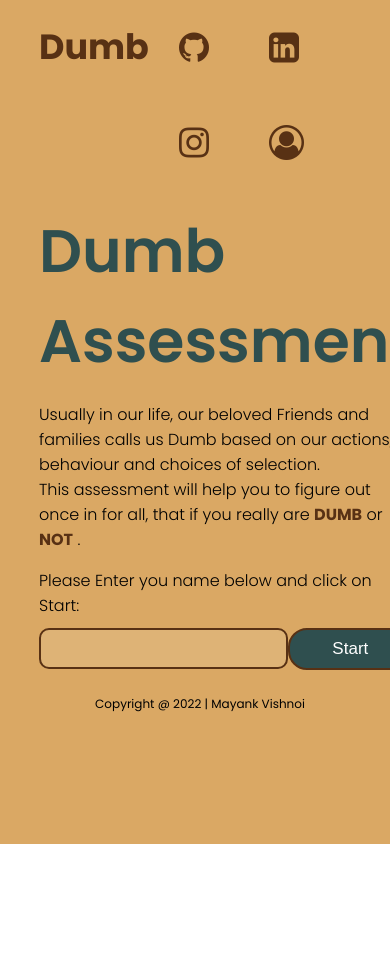
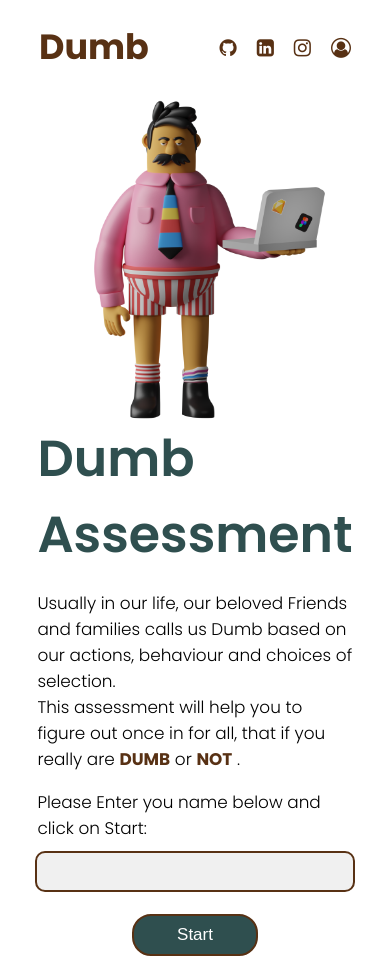
Before and after one commit to vishnoi-m/dumb-finder, a React (Create React App) app: page / in a window 390 px wide. Before the commit the page ends 844 px from the top, so only its background shows below. Built offline with nearby package versions, Linux system fonts and the light colour scheme.

Commit message:
Responsive UI

```diff
--- a/src/App.css
+++ b/src/App.css
@@ -1,7 +1,7 @@
-.dumb-container {
-  height: 100vh;
-  overflow: auto;
-  background-color: #daa864;
+.App {
+  /* height: 100vh;
+  overflow: auto; */
+  /* background-color: #daa864; */
 }
 :root {
   --brown-text: #583114;
--- a/src/App.js
+++ b/src/App.js
@@ -1,11 +1,12 @@
-import './App.css';
-import DumbContainer from './dumb/DumbContainer';
-import DumbHeaderComponent from './dumb/header/DumbHeaderComponent';
+import "./App.css";
+// import DumbContainer from './dumb/DumbContainer';
+import DumbHeaderComponent from "./dumb/header/DumbHeaderComponent";
+import DumbHomeComponent from "./dumb/home/DumbHomeComponent";
 
 function App() {
   return (
     <div className="App">
-      <DumbContainer/>
+      <DumbHomeComponent />
     </div>
   );
 }
--- a/src/dumb/footer/Footer.css
+++ b/src/dumb/footer/Footer.css
@@ -15,7 +15,11 @@
   flex-direction: row;
   justify-content: space-evenly;
   align-items: center;
+  position: absolute;
+  width: 100%;
+  bottom: 0;
   margin-top: 20px;
+  background-color: #daa864;
 }
 
 .main-footer-content .main-footer-message span {
@@ -37,6 +41,12 @@
   transform: scale(1.5);
 }
 
+@media only screen and (max-width: 1110px) {
+  .main-footer-content {
+    position: absolute;
+    margin: 0;
+  }
+}
 @media only screen and (min-width: 475px) {
   .scroll-container {
     margin-bottom: 10px;
@@ -44,13 +54,13 @@
 }
 
 @media only screen and (max-width: 570px) {
-  .main-footer-content {
+  /* .main-footer-content {
     display: flex;
     flex-direction: column;
     justify-content: space-evenly;
     align-items: center;
     margin-top: 20px;
-  }
+  } */
 }
 .btn-scroll {
   width: 50px;
--- a/src/dumb/header/DumbHeaderComponent.css
+++ b/src/dumb/header/DumbHeaderComponent.css
@@ -18,7 +18,8 @@
 
 .colz .colz-icon i {
   color: var(--brown-text);
-  padding: 30px;
+  padding-top: 30px;
+  padding-right: 30px;
   padding-left: 30px;
   font-size: 35px;
 }
@@ -27,7 +28,19 @@
   transform: scale(1.5);
 }
 
-@media screen and (max-width: 1030px) {
-  .colz {
+@media screen and (max-width: 1188px) {
+  .colz .colz-icon i {
+    margin-top: 4%;
+    padding-right: 0;
+    padding-left: 20px;
   }
 }
+
+@media screen and (max-width: 499px) {
+  .colz .colz-icon i {
+    margin-top: 5%;
+    padding-right: 0;
+    padding-left: 20px;
+    font-size: 20px;
+  }
+}
--- a/src/dumb/home/DumbHomeComponent.css
+++ b/src/dumb/home/DumbHomeComponent.css
@@ -1,21 +1,31 @@
+.main-container {
+  display: flex;
+  flex-direction: column;
+  height: 100%;
+  margin: 0;
+  /* background-color: #daa864; */
+}
 .home-container {
   display: flex;
   flex-direction: row;
-  justify-content: space-between;
+  justify-content: center;
   padding-top: 4%;
+  /* height: 80%; */
   align-items: center;
+  margin: 0 auto;
 }
 
 .assessment-info {
   display: flex;
   flex-direction: column;
-  /* align-items: center; */
   justify-content: center;
   padding-left: 10%;
+  padding-right: 10%;
+  height: 100%;
 }
 .assessment-info .assessment-heading {
-  /* font-size: 4vw; */
-  font-size: 60px;
+  font-size: 6vh;
+  /* font-size: 60px; */
   color: var(--slate-grey);
   font-family: "Poppins SemiBold";
   /* align-self: flex-start; */
@@ -28,6 +38,7 @@
 }
 
 .assessment-description p {
+  font-size: 2vh;
   font-family: "Poppins Light";
 }
 
@@ -36,14 +47,18 @@
   font-family: "Poppins Bold";
 }
 .assessment-option {
+  font-size: 2vh;
   font-family: "Poppins Light";
 }
 
-.illustration-icon img {
+.illustration-icon {
   display: flex;
   align-items: center;
   justify-content: center;
-  max-height: 100%;
+}
+.illustration-icon img {
+  /* max-height: 100%; */
+  height: 100%;
   max-width: 90%;
   object-fit: contain;
 }
@@ -59,13 +74,15 @@
   align-items: center;
   justify-content: space-between;
   margin-top: 10px;
+  width: 100%;
 }
 .assessment-input input {
   width: 60%;
   border: 2px solid var(--brown-text);
   outline: none;
-  /* background-color: rgba(230, 230, 230, 0.6); */
-  background-color: rgba(222 179 118);
+  background-color: rgba(230, 230, 230, 0.6);
+  /* background-color: rgba(222 179 118); */
+  background-color: rgba(230, 230, 230, 0.6);
   padding: 0.5rem 1rem;
   font-size: 1.1rem;
   /* margin-bottom: 22px; */
@@ -75,14 +92,15 @@
 
 .assessment-input input:focus {
   border: 2px solid var(--slate-grey);
-  background-color: var(--brown-background);
+  /* background-color: var(--brown-background); */
+  background-color: var(--white);
 }
 
 .assessment-option .assessment-input button {
   /* margin-top: 15px; */
   padding: 9px;
   outline: none;
-  width: 130px;
+  width: 30%;
   border: 2px solid var(--brown-text);
   font-size: 17px;
   border-radius: 19px;
@@ -93,8 +111,36 @@
 }
 
 .assessment-option .assessment-input button:hover {
-  background-color: var(--brown-background);
+  /* background-color: var(--brown-background); */
+  background-color: var(--white);
   color: var(--brown-text);
   transition: all ease 0.4s;
   border: 2px solid var(--slate-grey);
 }
+
+@media only screen and (max-width: 1188px) {
+  .home-container {
+    flex-direction: column-reverse;
+    padding-bottom: 5%;
+  }
+}
+
+@media only screen and (max-width: 500px) {
+  .assessment-info desc {
+    padding-left: 20%;
+    padding-right: 20%;
+  }
+
+  .assessment-input {
+    flex-direction: column;
+  }
+
+  .assessment-input input {
+    width: 90%;
+    margin-bottom: 7%;
+  }
+
+  .assessment-option .assessment-input button {
+    width: 40%;
+  }
+}
--- a/src/dumb/home/DumbHomeComponent.js
+++ b/src/dumb/home/DumbHomeComponent.js
@@ -1,10 +1,14 @@
 import React from "react";
 import "./DumbHomeComponent.css";
+import Header from "../header/DumbHeaderComponent";
+import Footer from "../footer/Footer";
 import dumbIllustration from "../../assets/images/dumb0_5.png";
 
 export default function DumbHomeComponent() {
   return (
     <>
+      <div className="main-container">
+        <Header />
         <div className="home-container">
           <div className="assessment-info">
             <div className="assessment-heading">
@@ -15,8 +19,8 @@ export default function DumbHomeComponent() {
                 Usually in our life, our beloved Friends and families calls us
                 Dumb based on our actions, behaviour and choices of selection.
                 <br />
-              This assessment will help you to figure out once in for all, that
-              if you really are <span> DUMB</span> or <span>NOT</span> .
+                This assessment will help you to figure out once in for all,
+                that if you really are <span> DUMB</span> or <span>NOT</span> .
               </p>
             </div>
             <div className="assessment-option">
@@ -32,6 +36,8 @@ export default function DumbHomeComponent() {
             <img src={dumbIllustration} />
           </div>
         </div>
+        {/* <Footer /> */}
+      </div>
     </>
   );
 }
```
Lines whose indentation alone changed are shown as unchanged.
